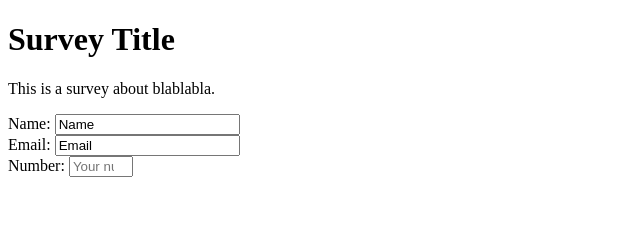
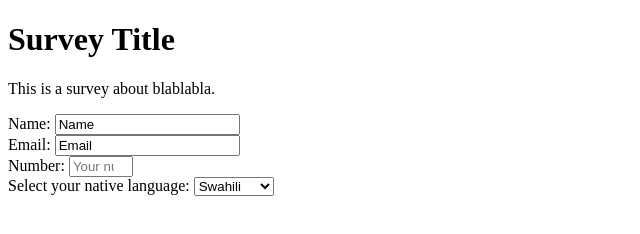
Before and after one commit to ChiselD/fcc-survey-form, a plain HTML site: page index.html in a window 1280 px wide. Shown: the whole page, without its empty margins (0-640 px from the left). Drawn offline with Linux system fonts and the light colour scheme.

Commit message:
Fulfill User Story #12

```diff
--- a/index.html
+++ b/index.html
@@ -19,6 +19,16 @@
         <label id="number-label" for="number">
           Number: <input id="number" type="number" name="number" value="Number" min="0" max="100" placeholder="Your number" required><br/>
         </label>
+        <label for="language">
+          Select your native language:
+          <select id="dropdown" name="language">
+            <option value="swahili">Swahili</option>
+            <option value="dari">Dari</option>
+            <option value="malagasy">Malagasy</option>
+            <option value="quechua">Quechua</option>
+            <option value="other">Other</option>
+          </select>
+        </label>
       </div>
     </form>
   </body>
```
